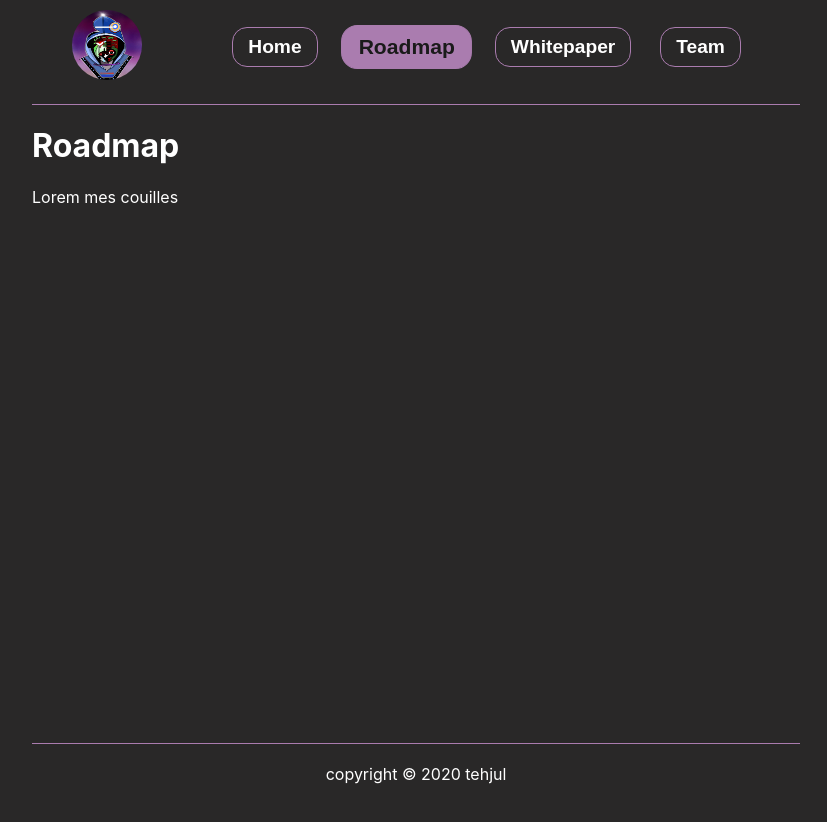
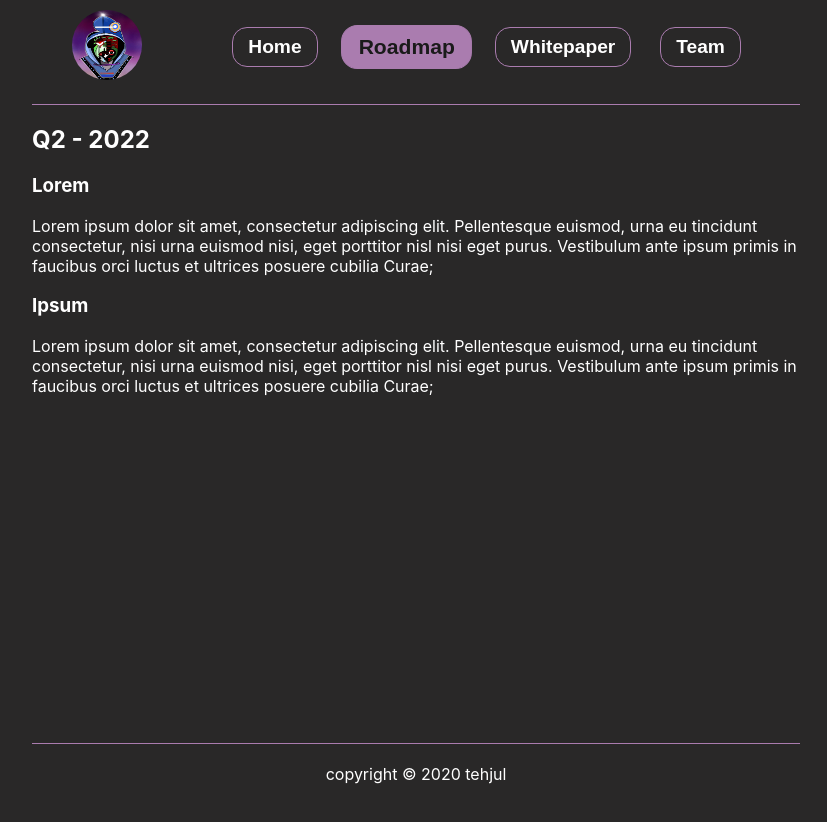
Before and after one commit to tehjul/web3-sample-website, a React (Create React App) app: page / in a window 1280 px wide. Both pictures are taken after a click on the button "Roadmap". Shown: the top 822 px of the page, without its empty margins (224-1051 px from the left). Built offline with nearby package versions, Linux system fonts and the light colour scheme.

Commit message:
Add team member component

```diff
--- a/src/components/Roadmap.jsx
+++ b/src/components/Roadmap.jsx
@@ -1,10 +1,49 @@
 const Roadmap = () => {
   return (
     <div className="roadmap">
-      <div className="roadmap_header">
-        <h1 className="roadmap_header-title">Roadmap</h1>
-      </div>
-      Lorem mes couilles
+      <section>
+        <div className="roadmap_section">
+          <div className="roadmap_section-title">
+            <h2>
+              <span>Q2 - 2022</span>
+            </h2>
+          </div>
+          <div className="roadmap_section-content">
+            <div className="roadmap_section-content-item">
+              <div className="roadmap_section-content-item-title">
+                <h3>
+                  <span>Lorem</span>
+                </h3>
+              </div>
+              <div className="roadmap_section-content-item-content">
+                <p>
+                  Lorem ipsum dolor sit amet, consectetur adipiscing elit.
+                  Pellentesque euismod, urna eu tincidunt consectetur, nisi
+                  urna euismod nisi, eget porttitor nisl nisi eget purus.
+                  Vestibulum ante ipsum primis in faucibus orci luctus et
+                  ultrices posuere cubilia Curae;
+                </p>
+              </div>
+            </div>
+            <div className="roadmap_section-content-item">
+              <div className="roadmap_section-content-item-title">
+                <h3>
+                  <span>Ipsum</span>
+                </h3>
+              </div>
+              <div className="roadmap_section-content-item-content">
+                <p>
+                  Lorem ipsum dolor sit amet, consectetur adipiscing elit.
+                  Pellentesque euismod, urna eu tincidunt consectetur, nisi
+                  urna euismod nisi, eget porttitor nisl nisi eget purus.
+                  Vestibulum ante ipsum primis in faucibus orci luctus et
+                  ultrices posuere cubilia Curae;
+                </p>
+              </div>
+            </div>
+          </div>
+        </div>
+      </section>
     </div>
   );
 }
--- a/src/components/Team.jsx
+++ b/src/components/Team.jsx
@@ -1,8 +1,33 @@
+import TeamMember from "./TeamMember";
+
 const Team = () => {
+
+  const team = [
+    {
+      name: 'tehjul',
+      position: 'founder / developer',
+      description: 'Lorem ipsum dolor sit amet, consectetur adipiscing elit. Nullam euismod, nisi eget consectetur porta, nisl nisi consectetur purus, eget tincidunt nisl nisi eget.'
+    },
+    {
+      name: 'night4dead',
+      position: 'developer',
+      description: 'Lorem ipsum dolor sit amet, consectetur adipiscing elit. Nullam euismod, nisi eget consectetur porta, nisl nisi consectetur purus, eget tincidunt nisl nisi eget.'
+    }
+  ]
+
   return (
     <div className="team">
       <div className="team_header">
         <h1>Team</h1>
+      </div>
+      <div className="team_content">
+        {
+          team.map((member, index) => {
+            return (
+              <TeamMember key={index} member={member} />
+            )
+          })
+        }
       </div>
     </div>
   );
--- /dev/null
+++ b/src/components/TeamMember.jsx
@@ -0,0 +1,18 @@
+const TeamMember = ({member}) => {
+  return (
+    <div className="team-member">
+      <div className="team-member__image">
+        <img src="https://via.placeholder.com/150" alt="Team Member" />
+      </div>
+      <div className="team-member__info">
+        <h3 className="team-member__name">{member.name}</h3>
+        <p className="team-member__position">{member.position}</p>
+        <p className="team-member__description">
+          {member.description}
+        </p>
+      </div>
+    </div>
+  );
+};
+
+export default TeamMember;
```
